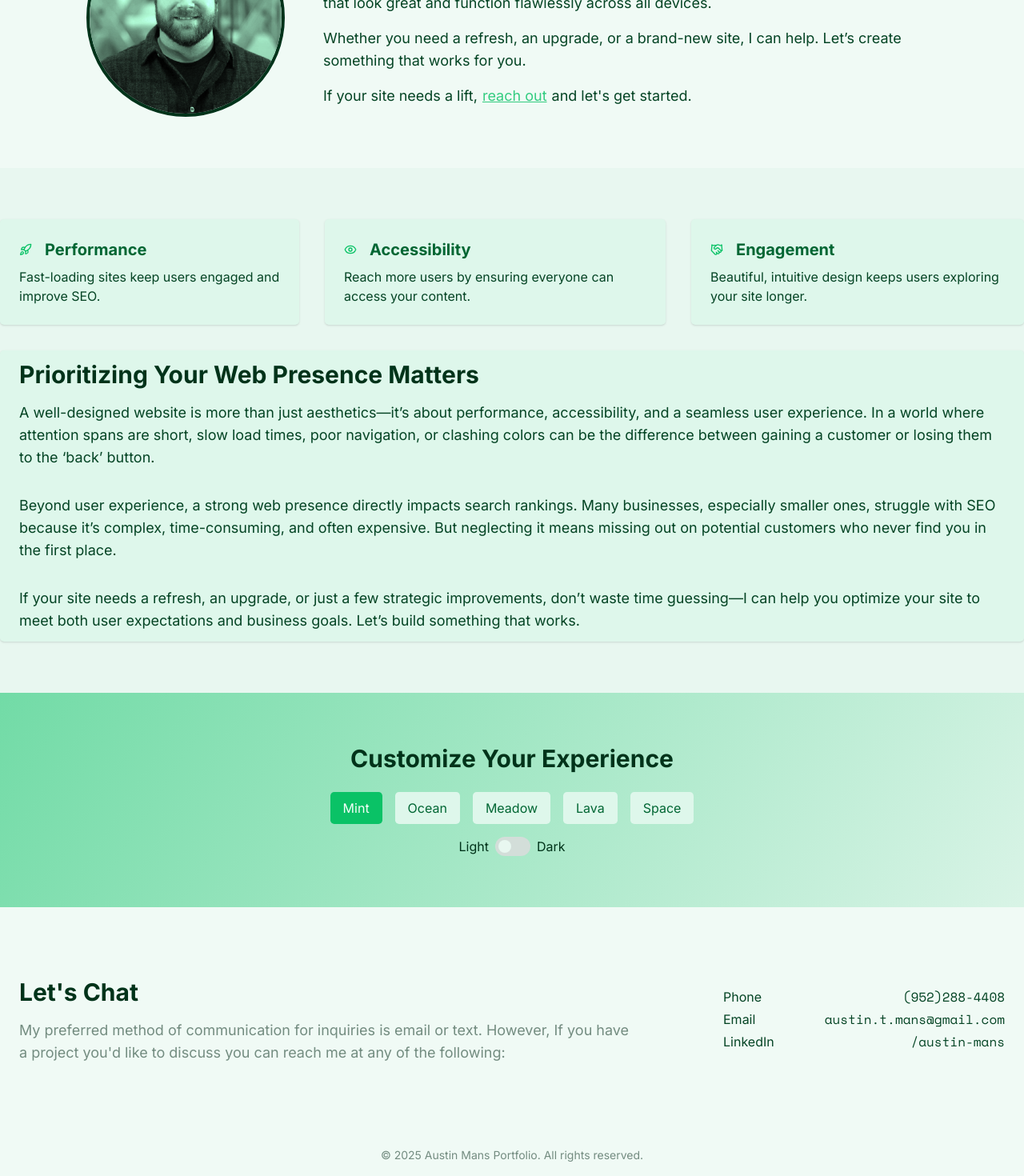
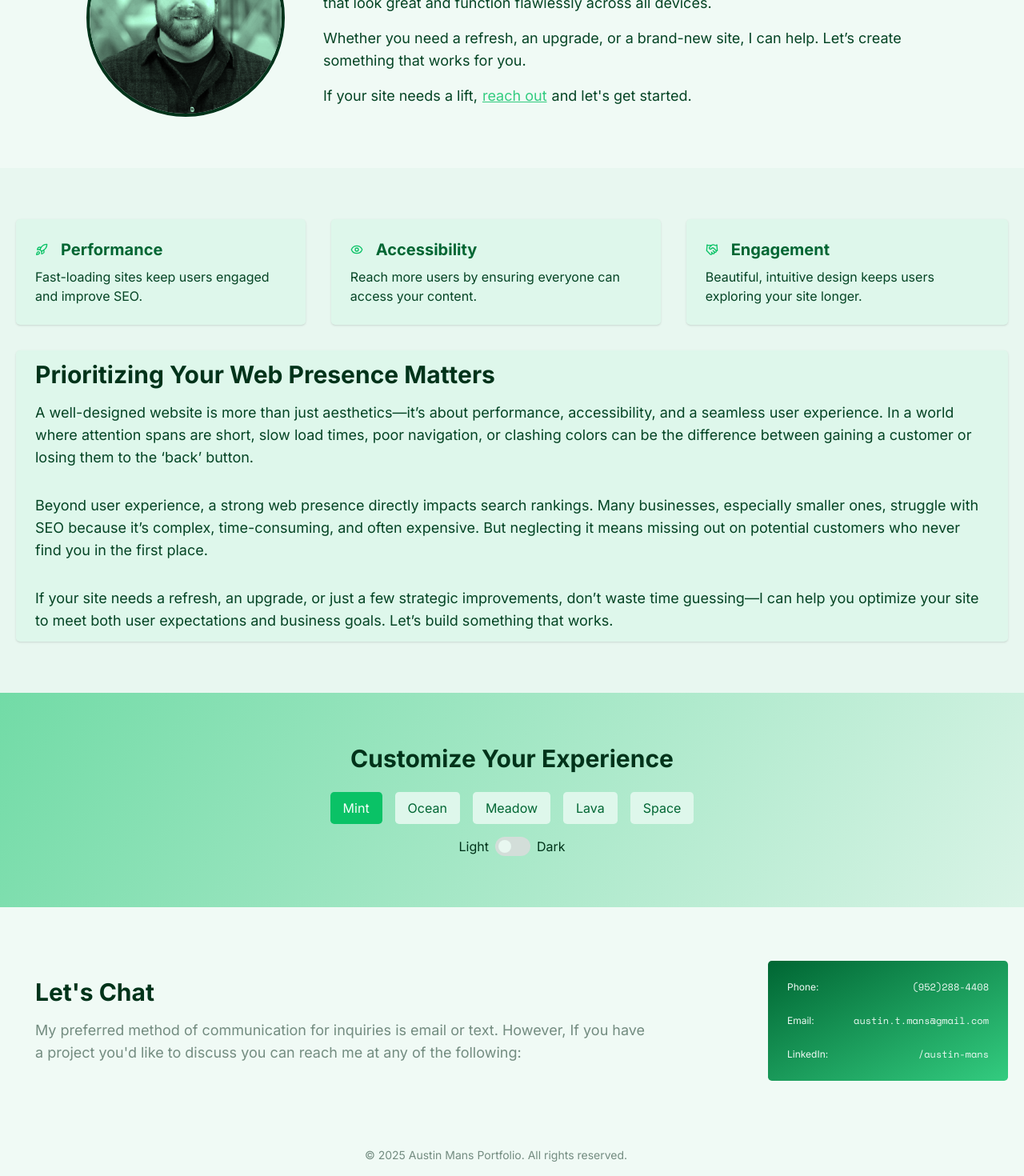
Before and after one commit to ATMcrazy8/austinmanscom-site, a Next.js app: page / in a window 1280 px wide. Shown: the part 578-2048 px from the top of the page at 80% size. Built offline with nearby package versions, Linux system fonts and the light colour scheme.

Commit message:
contact and header color update

```diff
--- a/app/globals.css
+++ b/app/globals.css
@@ -35,8 +35,8 @@ body {
     --accent: var(--hue) 50% 80%;
     --accent-foreground: var(--hue) 90% 20%;
 
-    --mono: var(--hue) 0% 100%;
-    --mono-foreground: var(--hue) 0% 0%;
+    --monotone: var(--hue) 0% 99%;
+    --monotone-foreground: var(--hue) 0% 1%;
 
     --border: var(--hue) 20% 80%;
     --input: var(--hue) 20% 80%;
--- a/app/page.tsx
+++ b/app/page.tsx
@@ -31,7 +31,7 @@ export default function Home() {
 
         {/* About Section */}
         <section id="about" className="py-16 bg-card scroll-mt-16">
-          <div className="flex flex-col md:flex-row container items-center justify-center mx-auto text-start gap-12">
+          <div className="max-w-[calc(100%-40px)] flex flex-col md:flex-row container items-center justify-center mx-auto text-start gap-12">
             {/* Themed Headshot Component */}
             <ThemedHeadshot />
 
@@ -60,7 +60,7 @@ export default function Home() {
 
         {/* Why Web Matters Section */}
         <section className="py-16 bg-background">
-          <div className="flex flex-col items-start justify-center container mx-auto text-center gap-8">
+          <div className="max-w-[calc(100%-40px)] flex flex-col items-start justify-center container mx-auto text-center gap-8">
             <WebMetricsSection />
 
             <div className="w-full flex flex-col items-start shadow text-start px-6 py-3 bg-secondary rounded-lg gap-4">
@@ -82,11 +82,11 @@ export default function Home() {
 
         {/* Theme Picker Section */}
         <section id="showcase" className="py-16 scroll-mt-16">
-          <div className="container mx-auto text-center">
+          <div className="container mx-auto text-center max-w-[calc(100%-40px)]">
             <h2 className="text-3xl font-semibold mb-6">Customize Your Experience</h2>
             <div className="flex flex-col items-center gap-4">
               {/* Theme Selector */}
-              <div className="flex gap-4">
+              <div className="flex gap-4 flex-wrap items-center justify-center">
                 {themes.map((themeName) => (
                   <button
                     key={themeName}
@@ -123,40 +123,40 @@ export default function Home() {
 
         {/* Contact Section */}
         <section id="contact" className="flex items-center justify-center py-16 bg-card scroll-mt-16">
-          <div className="flex flex-col md:flex-row w-full items-center justify-between text-start">
+          <div className="max-w-[calc(100%-40px)] flex flex-col md:flex-row container w-full items-center justify-between text-start">
             <div className="flex flex-col p-6 gap-4">
               <h2 className="text-3xl font-semibold">Let's Chat</h2>
               <p className="text-lg text-muted-foreground max-w-3xl mx-auto">
                 My preferred method of communication for inquiries is email or text. However, If you have a project you'd like to discuss you can reach me at any of the following:
               </p>
             </div>
-            <ul className="w-[400px] bg-card text-card-foreground p-6">
-              <li className="mb-1">
+            <ul className="w-[300px] bg-gradient-to-br from-secondary-foreground to-ring text-card text-[12px] p-4 rounded-lg">
+              <li className="mb-2">
                 <a
-                  className="flex flex-row items-center justify-between"
+                  className="flex flex-row items-center justify-between gap-4 p-2 rounded-md hover:bg-card/20"
                   href="sms:9522884408"
                 >
-                  <h3>Phone</h3>
+                  <h3>Phone: </h3>
                   <p className="font-mono">(952)288-4408</p>
                 </a>
               </li>
-              <li className="mb-1">
+              <li className="mb-2">
                 <a
-                  className="flex flex-row items-center justify-between"
+                  className="flex flex-row items-center justify-between gap-4 p-2 rounded-md hover:bg-card/20"
                   href="mailto:austin.t.mans@gmail.com"
                   target="_blank"
                 >
-                  <h3>Email</h3>
+                  <h3>Email: </h3>
                   <p className="font-mono">austin.t.mans@gmail.com</p>
                 </a>
               </li>
-              <li className="mb-1">
+              <li>
                 <a
-                  className="flex flex-row items-center justify-between"
+                  className="flex flex-row items-center justify-between gap-4 p-2 rounded-md hover:bg-card/20"
                   href="https://www.linkedin.com/in/austin-mans/"
                   target="_blank"
                 >
-                  <h3>LinkedIn</h3>
+                  <h3>LinkedIn: </h3>
                   <p className="font-mono">/austin-mans</p>
                 </a>
               </li>
@@ -168,7 +168,7 @@ export default function Home() {
 
       {/* Footer */}
       <footer className="py-4 bg-card text-center">
-        <p className="text-sm text-muted-foreground">
+        <p className="max-w-[calc(100%-40px)] text-sm text-muted-foreground">
           &copy; {new Date().getFullYear()} Austin Mans Portfolio. All rights reserved.
         </p>
       </footer>
--- a/components/Header.tsx
+++ b/components/Header.tsx
@@ -17,7 +17,7 @@ export default function Header() {
       <div className="container mx-auto flex justify-between items-center">
         {/* Logo Replacement */}
         <div className="flex items-center gap-2">
-          <h1 className="text-xl font-bold">Austin Mans | Web Development</h1>
+          <h1 className="text-xl font-bold">Austin Mans | Web</h1>
         </div>
 
         <nav className="flex items-center gap-4">
@@ -44,7 +44,7 @@ export default function Header() {
 
           {/* Contact Me Button */}
           <button
-            className="px-4 py-2 bg-secondary text-secondary-foreground rounded-md hover:bg-accent transition-colors"
+            className="px-4 py-2 bg-primary text-primary-foreground rounded-md hover:bg-ring transition-colors"
             onClick={() => scrollToSection("contact")}
           >
             Contact Me
```
